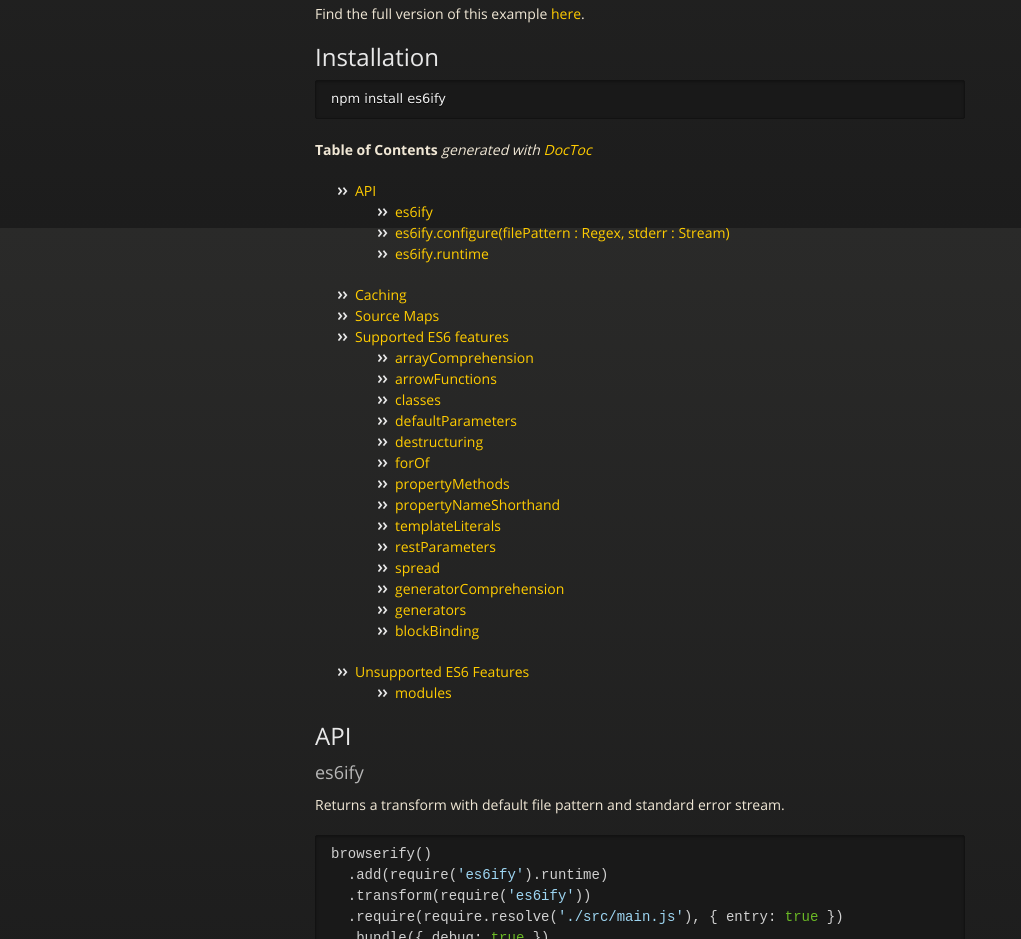
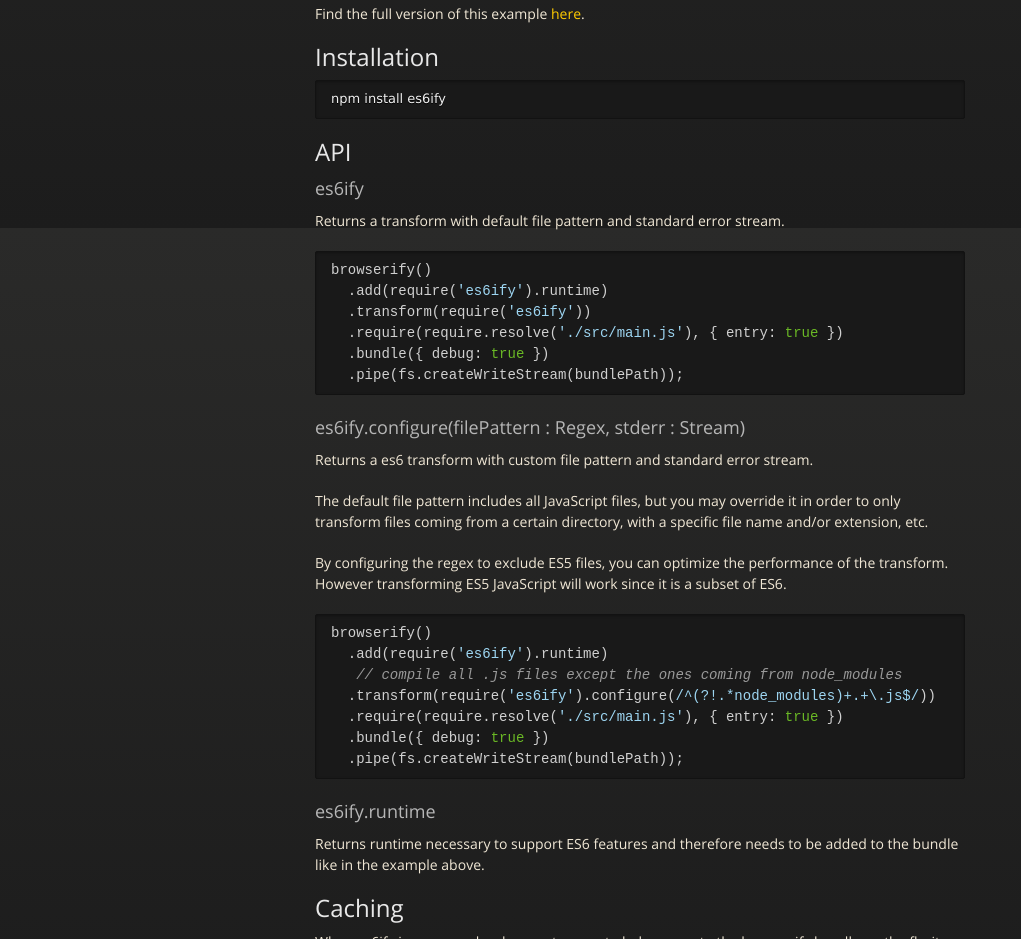
Before and after one commit to thlorenz/es6ify, a plain HTML site: page index.html in a window 1280 px wide. Shown: the part 1372-2311 px from the top of the page, without its empty margins (0-1021 px from the left). Drawn offline with nearby package versions, Linux system fonts and the light colour scheme.

Commit message:
removing toc

```diff
--- a/index.html
+++ b/index.html
@@ -71,51 +71,9 @@
 
 <h2>Installation</h2>
 
-<pre><code>npm install es6ify
-</code></pre>
+<pre><code>npm install es6ify </code></pre>
 
-<p><strong>Table of Contents</strong>  <em>generated with <a href="http://doctoc.herokuapp.com/">DocToc</a></em></p>
-
-<ul>
-<li>
-<a href="#api">API</a>
-
-<ul>
-<li><a href="#es6ify">es6ify</a></li>
-<li><a>es6ify.configure(filePattern : Regex, stderr : Stream)</a></li>
-<li><a href="#es6ifyruntime">es6ify.runtime</a></li>
-</ul>
-</li>
-<li><a href="#caching">Caching</a></li>
-<li><a href="#source-maps">Source Maps</a></li>
-<li>
-<a href="#supported-es6-features">Supported ES6 features</a>
-
-<ul>
-<li><a href="#arraycomprehension">arrayComprehension</a></li>
-<li><a href="#arrowfunctions">arrowFunctions</a></li>
-<li><a href="#classes">classes</a></li>
-<li><a href="#defaultparameters">defaultParameters</a></li>
-<li><a href="#destructuring">destructuring</a></li>
-<li><a href="#forof">forOf</a></li>
-<li><a href="#propertymethods">propertyMethods</a></li>
-<li><a href="#propertynameshorthand">propertyNameShorthand</a></li>
-<li><a href="#templateliterals">templateLiterals</a></li>
-<li><a href="#restparameters">restParameters</a></li>
-<li><a href="#spread">spread</a></li>
-<li><a href="#generatorcomprehension">generatorComprehension</a></li>
-<li><a href="#generators">generators</a></li>
-<li><a href="#blockbinding">blockBinding</a></li>
-</ul>
-</li>
-<li>
-<a href="#unsupported-es6-features">Unsupported ES6 Features</a>
-
-<ul>
-<li><a href="#modules">modules</a></li>
-</ul>
-</li>
-</ul><h2>API</h2>
+<h2>API</h2>
 
 <h3>es6ify</h3>
 
```
